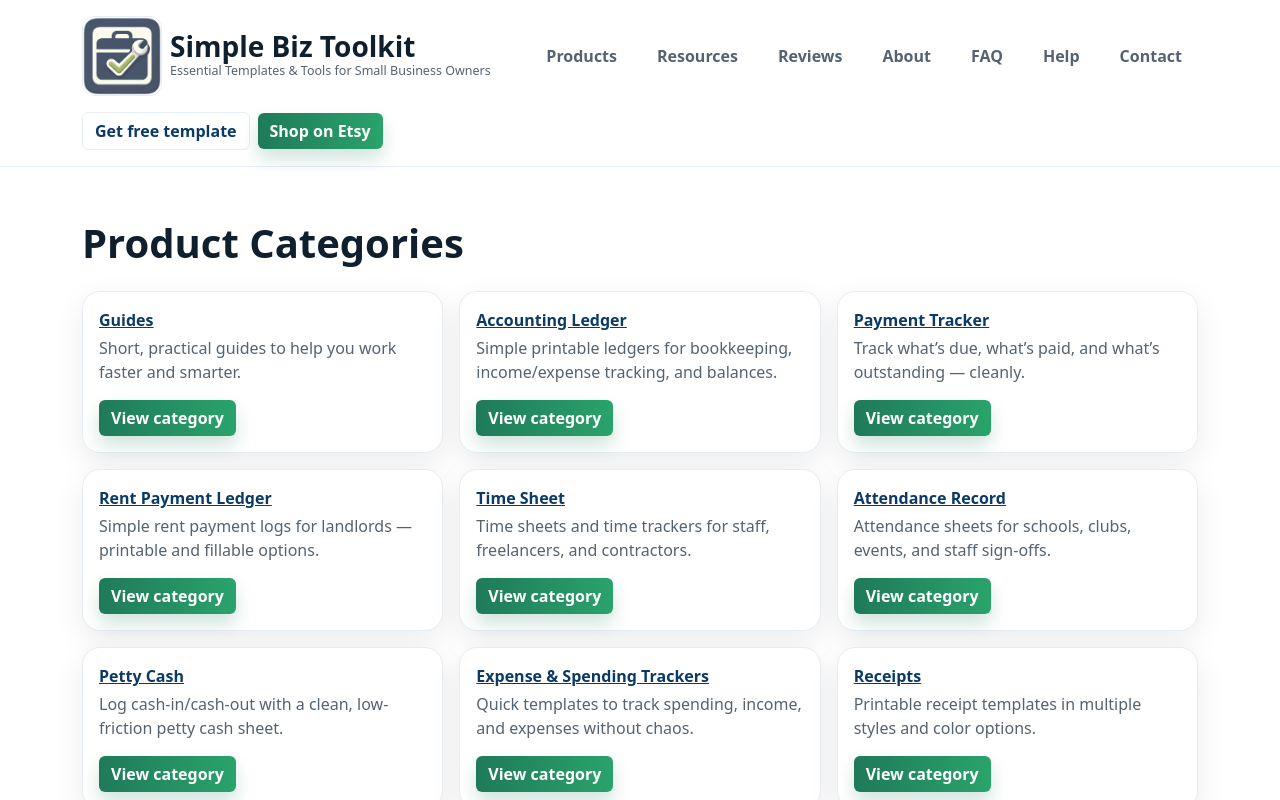
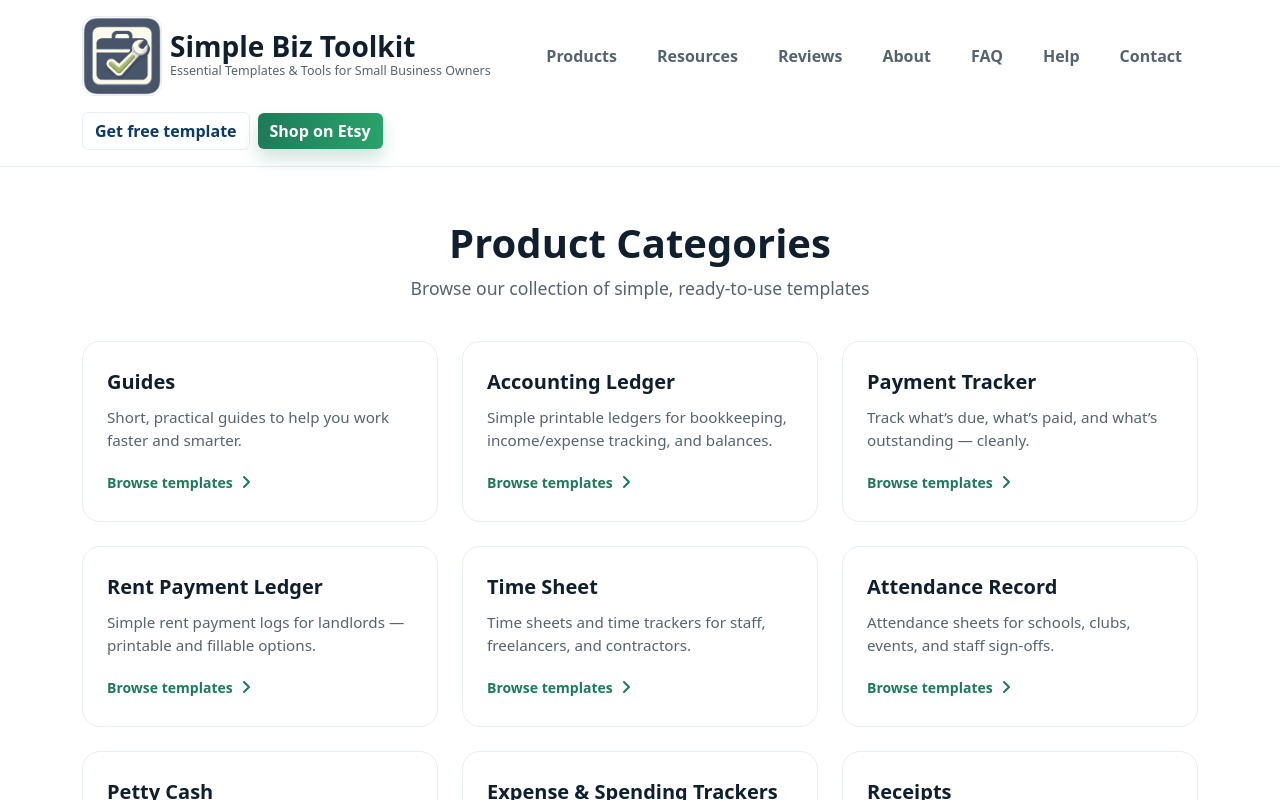
Before and after one commit to jpdevpersonal/simplebiztoolkit, a React (Vite) app: page /products in a window 1280 px wide. Shown: the top 800 px of the page. Built offline with nearby package versions, Linux system fonts and the light colour scheme.

Commit message:
UI improvements on categories grid

```diff
--- a/src/pages/ProductsPage.tsx
+++ b/src/pages/ProductsPage.tsx
@@ -15,34 +15,44 @@ export default function ProductsPage() {
 
       <section className="sb-section">
         <div className="container">
-          <h1 style={{ fontWeight: 900 }}>Product Categories</h1>
-          <div className="row g-3 mt-2">
-            {categories.map((c) => (
-              <div className="col-md-4" key={c.slug}>
-                <div className="sb-card p-3 h-100 category-card">
-                  <div style={{ fontWeight: 900 }}>
-                    <Link to={`/products/${c.slug}`}>{c.name}</Link>
-                  </div>
-                  <div className="sb-muted mt-1">{c.summary}</div>
-                  <div className="mt-3 d-flex gap-2 flex-wrap">
-                    <Link
-                      className="btn sb-btn-primary"
-                      to={`/products/${c.slug}`}
-                    >
-                      View category
-                    </Link>
-                  </div>
-                </div>
-              </div>
-            ))}
+          <div className="products-header">
+            <h1>Product Categories</h1>
+            <p className="sb-muted">
+              Browse our collection of simple, ready-to-use templates
+            </p>
           </div>
 
-          <div className="sb-card p-3 mt-4">
-            <div className="sb-muted" style={{ fontSize: 13 }}>
-              Pro tip: write unique copy here (not copy/paste Etsy
-              descriptions). This is what ranks on Google.
-              :contentReference[oaicite:10]
-            </div>
+          <div className="category-grid">
+            {categories.map((c) => (
+              <Link
+                to={`/products/${c.slug}`}
+                className="category-card-link"
+                key={c.slug}
+              >
+                <article className="category-card">
+                  <h2 className="category-card-title">{c.name}</h2>
+                  <p className="category-card-summary">{c.summary}</p>
+                  <span className="category-card-cta">
+                    Browse templates
+                    <svg
+                      width="16"
+                      height="16"
+                      viewBox="0 0 16 16"
+                      fill="none"
+                      aria-hidden="true"
+                    >
+                      <path
+                        d="M6 3l5 5-5 5"
+                        stroke="currentColor"
+                        strokeWidth="2"
+                        strokeLinecap="round"
+                        strokeLinejoin="round"
+                      />
+                    </svg>
+                  </span>
+                </article>
+              </Link>
+            ))}
           </div>
         </div>
       </section>
--- a/src/styles/products.css
+++ b/src/styles/products.css
@@ -23,13 +23,98 @@
   object-fit: cover;
 }
 
-/* Category card layout - ensures buttons align at bottom */
+/* =============================================
+   Products Page - Category Grid
+   ============================================= */
+
+.products-header {
+  text-align: center;
+  margin-bottom: 2.5rem;
+}
+
+.products-header h1 {
+  font-weight: 900;
+  font-size: clamp(1.75rem, 4vw, 2.5rem);
+  margin-bottom: 0.5rem;
+}
+
+.products-header p {
+  font-size: 1.1rem;
+  max-width: 480px;
+  margin: 0 auto;
+}
+
+/* CSS Grid for responsive category layout */
+.category-grid {
+  display: grid;
+  grid-template-columns: repeat(auto-fill, minmax(280px, 1fr));
+  gap: 1.5rem;
+}
+
+/* Make the entire card a link */
+.category-card-link {
+  text-decoration: none;
+  color: inherit;
+  display: block;
+}
+
+.category-card-link:hover {
+  text-decoration: none;
+  color: inherit;
+}
+
+/* Category card styling */
 .category-card {
+  background: #fff;
+  border: 1px solid var(--sb-border);
+  border-radius: var(--sb-radius);
+  padding: 1.75rem 1.5rem;
+  height: 100%;
   display: flex;
   flex-direction: column;
+  transition: transform 0.2s ease, box-shadow 0.2s ease, border-color 0.2s ease;
 }
 
-/* Category card summary pushes button to bottom */
-.category-card > div:nth-child(2) {
+.category-card:hover {
+  transform: translateY(-4px);
+  box-shadow: 0 12px 32px rgba(15, 31, 46, 0.12);
+  border-color: var(--sb-green);
+}
+
+.category-card-title {
+  font-size: 1.25rem;
+  font-weight: 800;
+  margin: 0 0 0.75rem 0;
+  color: var(--sb-ink);
+}
+
+.category-card-summary {
+  color: var(--sb-muted);
+  font-size: 0.95rem;
+  line-height: 1.5;
+  margin: 0;
   flex-grow: 1;
 }
+
+.category-card-cta {
+  display: inline-flex;
+  align-items: center;
+  gap: 0.35rem;
+  margin-top: 1.25rem;
+  font-size: 0.875rem;
+  font-weight: 700;
+  color: var(--sb-green);
+  transition: gap 0.2s ease;
+}
+
+.category-card:hover .category-card-cta {
+  gap: 0.6rem;
+}
+
+.category-card-cta svg {
+  transition: transform 0.2s ease;
+}
+
+.category-card:hover .category-card-cta svg {
+  transform: translateX(2px);
+}
```
